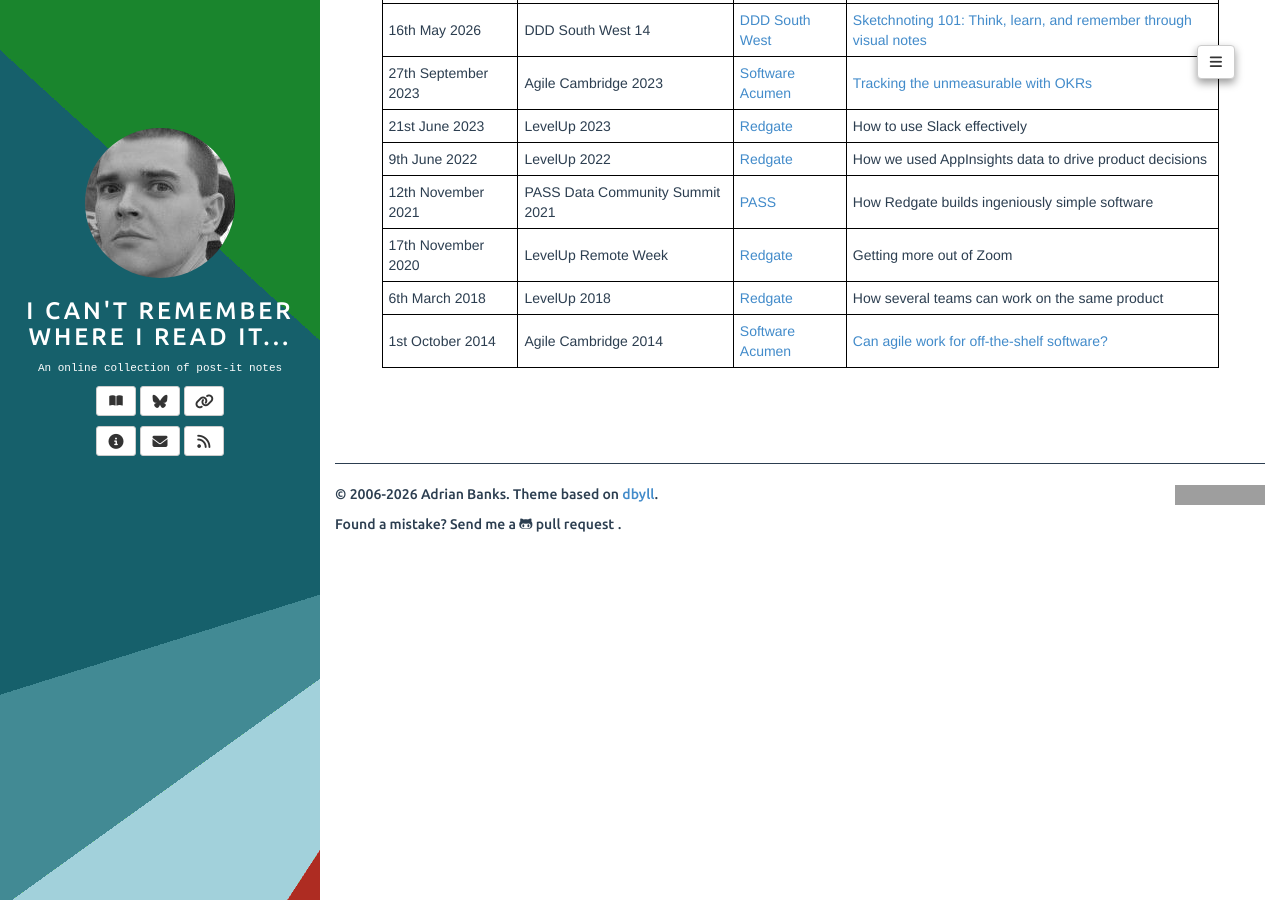
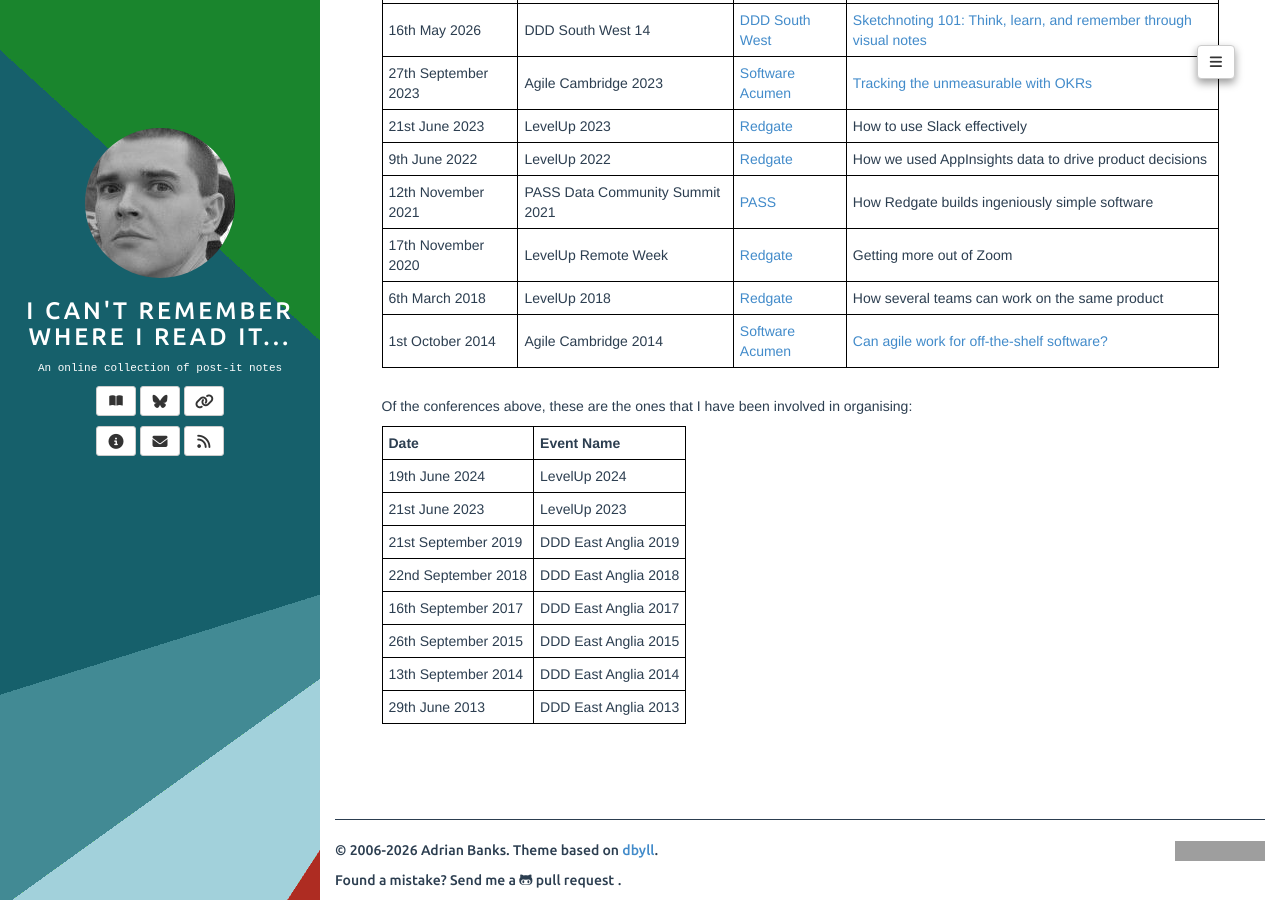
Before and after one commit to adrianbanks/adrianbanks.github.io, a Jekyll site: the page built from training.md, in a window 1280 px wide and 900 px high, scrolled down 4093 px. Built offline with Jekyll 4.4.1, drawn with Linux system fonts in a browser that asks for light colours; grey boxes are pictures that could not be loaded.

Commit message:
Fix syntax typo

```diff
--- a/training.md
+++ b/training.md
@@ -119,7 +119,8 @@ Of the conferences above, these are the ones that I have attended as a speaker:
 | 17th November 2020  | LevelUp Remote Week              | [Redgate][22]         | Getting more out of Zoom                                                |
 | 6th March 2018      | LevelUp 2018                     | [Redgate][22]         | How several teams can work on the same product                          |
 | 1st October 2014    | Agile Cambridge 2014             | [Software Acumen][10] | [Can agile work for off-the-shelf software?][31]                        |
-{:.mdtable
+{:.mdtable}
+
 
 Of the conferences above, these are the ones that I have been involved in organising:
 
@@ -134,7 +135,6 @@ Of the conferences above, these are the ones that I have been involved in organi
 | 13th September 2014 | DDD East Anglia 2014 |
 | 29th June 2013      | DDD East Anglia 2013 |
 {:.mdtable}
-
 
 
  [1]: https://www.developerdeveloperdeveloper.com
```
